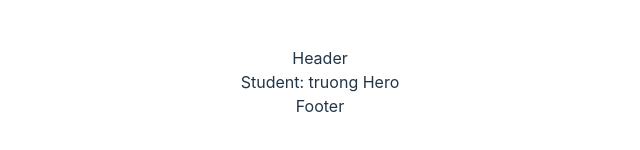
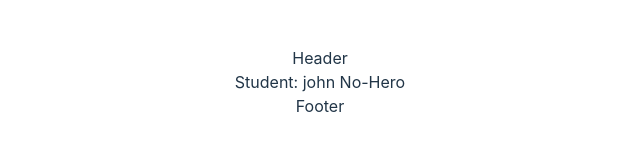
Before and after one commit to De-miles/react-ts-base, a React (Vite) app: page / in a window 1280 px wide. Shown: the part 318-468 px from the top of the page, without its empty margins (320-960 px from the left). Built offline with nearby package versions, Linux system fonts and the light colour scheme.

Commit message:
practice Props p2

```diff
--- a/src/App.tsx
+++ b/src/App.tsx
@@ -1,20 +1,19 @@
 import './App.css'
 import { Footer, Header } from './components/common'
-import { Student } from './features/labs/Student'
+import { StudentCard } from './features/labs/Student'
+import { Student } from './models'
 
 function App() {
 
-  function abc() { }
+  const john: Student = {
+    name: 'john',
+    age: 3,
+  }
 
   return (
     <>
       <Header></Header>
-      <Student
-        name='truong'
-        age={18}
-        isHero
-        hobbyList={['eat', 'code', 'sleep']}
-        sayHello={abc} />
+      <StudentCard student={john} />
       <Footer></Footer>
     </>
   )
--- a/src/features/labs/Student.tsx
+++ b/src/features/labs/Student.tsx
@@ -1,14 +1,14 @@
 import * as React from 'react';
+import { Student } from '../../models';
 
-export interface StudentProps {
-  name?: string
-  age: number
-  isHero?: boolean
-  hobbyList: string[]
-  sayHello: () => void
+
+export interface StudentCardProps {
+  student: Student
 }
 
-export function Student({ name = 'truong', isHero = false }: StudentProps) {
+export function StudentCard({ student }: StudentCardProps) {
+  const { name, isHero } = student
+
   return (
     <div>
       Student: {name} {isHero ? 'Hero' : 'No-Hero'}
--- /dev/null
+++ b/src/models/auth.ts
@@ -0,0 +1,4 @@
+export interface LoginPayload {
+  username: string
+  password: string
+}
--- /dev/null
+++ b/src/models/index.ts
@@ -0,0 +1,2 @@
+export * from './student'
+export * from './auth'
--- /dev/null
+++ b/src/models/student.ts
@@ -0,0 +1,6 @@
+export interface Student {
+  name: string
+  age: number
+  isHero?: boolean
+  hobbyList?: string[]
+}
```
